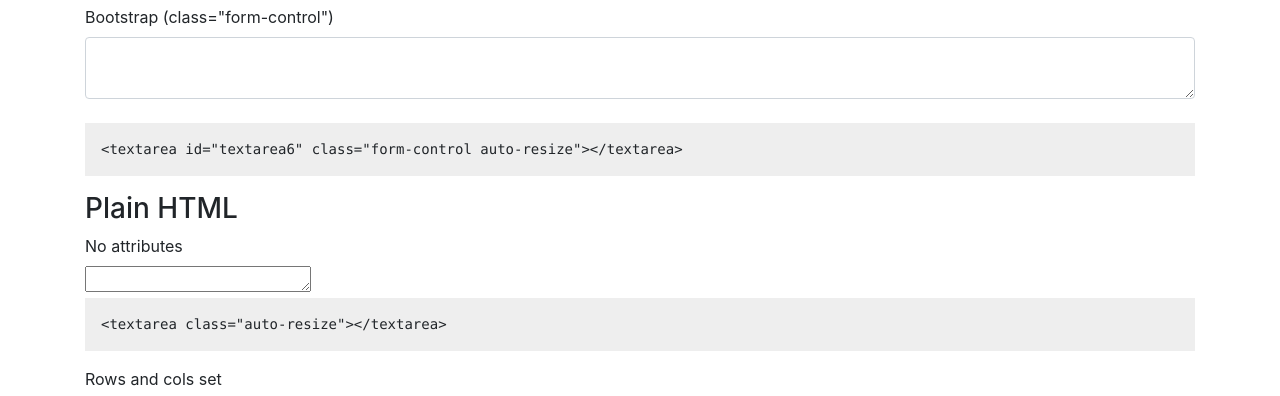
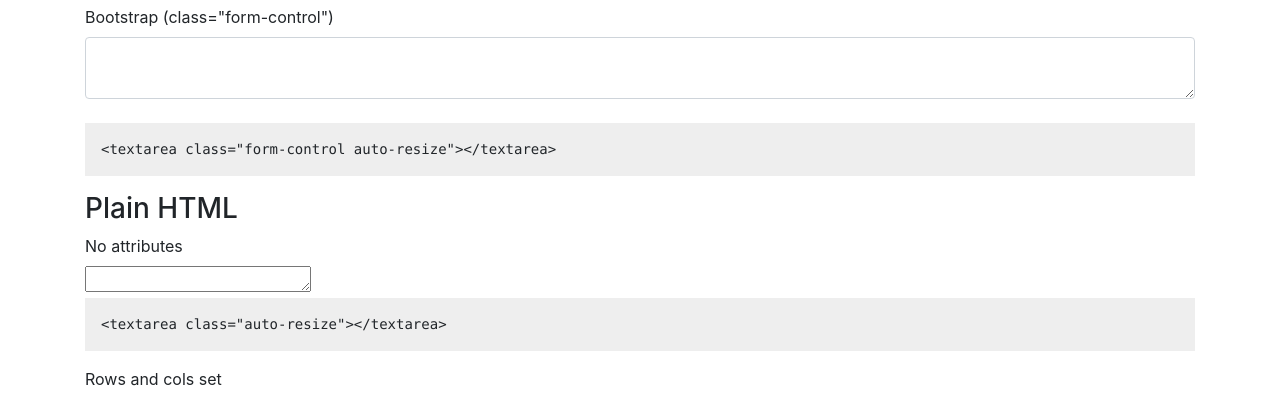
Before and after one commit to shaack/auto-resize-textarea, a website: page index.html in a window 1280 px wide. Shown: the part 401-797 px from the top of the page. Drawn offline with nearby package versions, Linux system fonts and the light colour scheme.

Commit message:
typo in doku

```diff
--- a/index.html
+++ b/index.html
@@ -40,7 +40,7 @@
         <div>
             <label for="textarea6">Bootstrap (class="form-control")</label><br/>
             <textarea id="textarea6" class="form-control auto-resize"></textarea><br/>
-            <pre><code>&lt;textarea id="textarea6" class="form-control auto-resize">&lt;/textarea></code></pre>
+            <pre><code>&lt;textarea class="form-control auto-resize">&lt;/textarea></code></pre>
         </div>
         <h3>Plain HTML</h3>
         <div>
```
